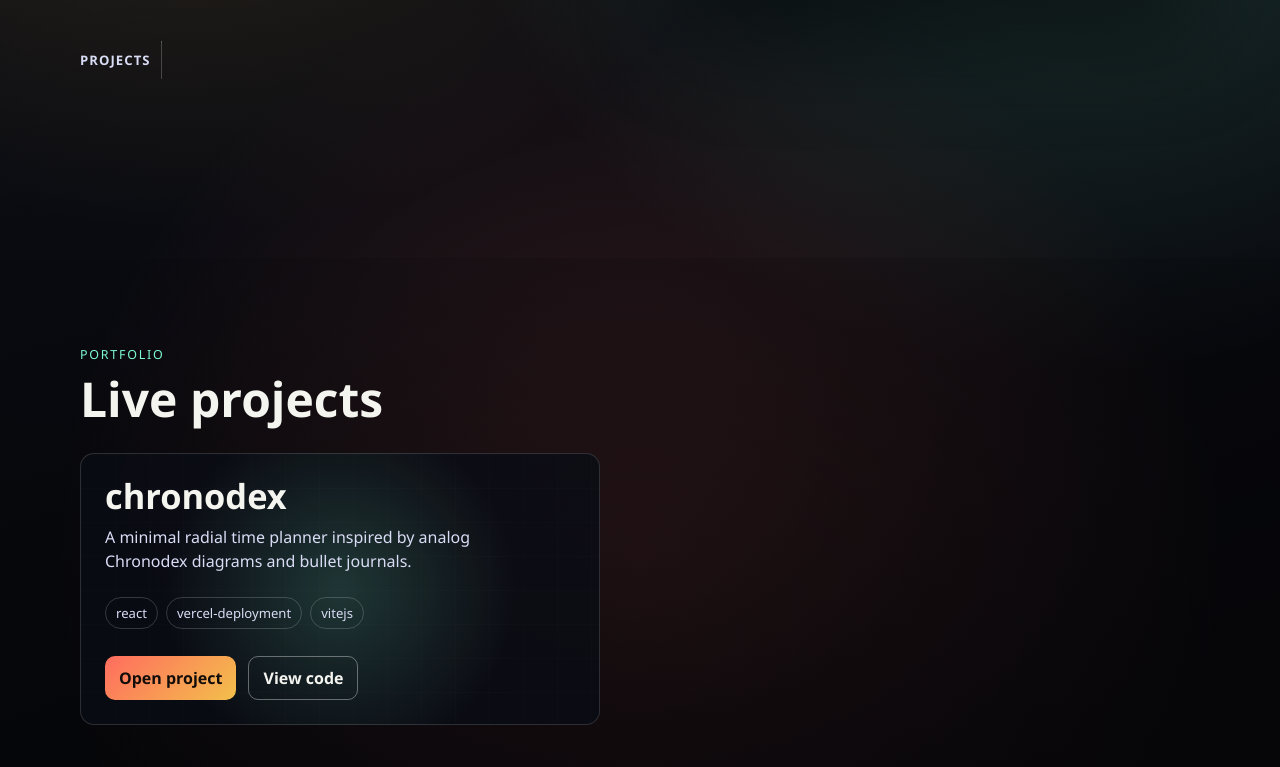
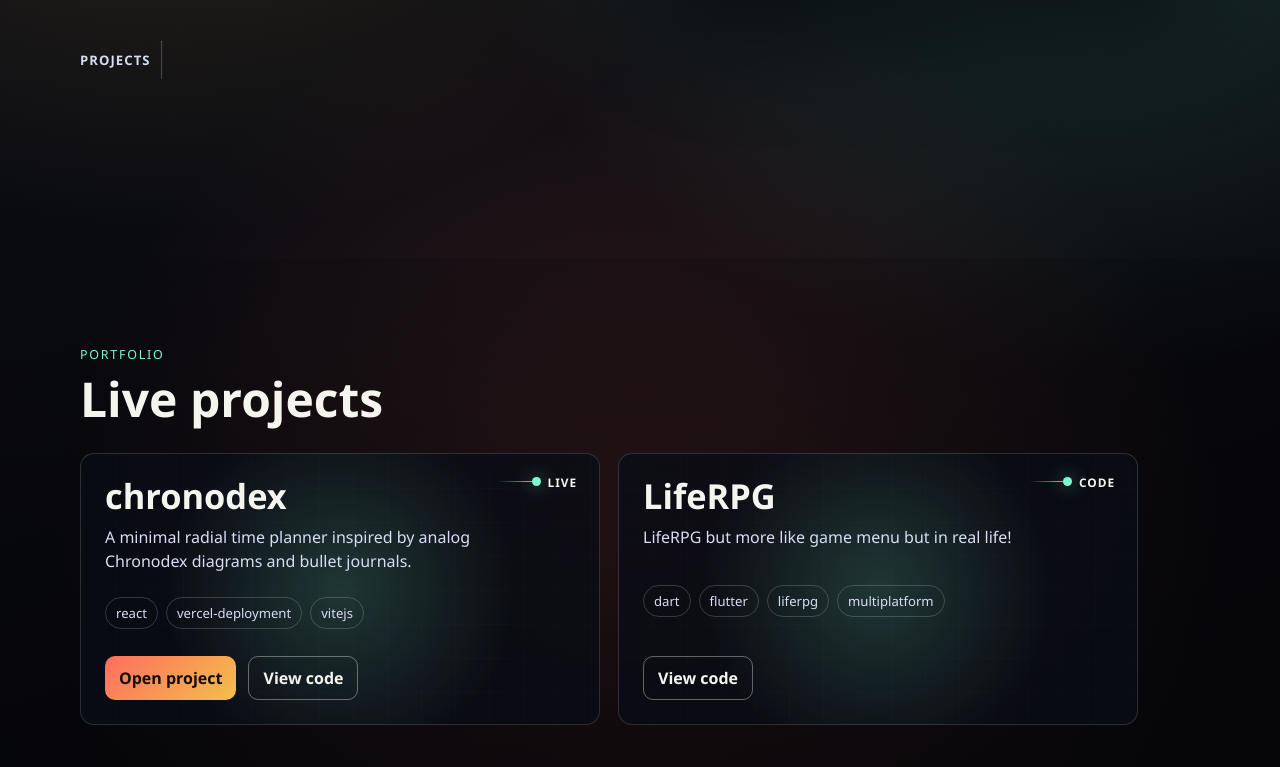
Before and after one commit to CiceroLino/CiceroLino, a React (Vite) app: page / in a window 1280 px wide. Shown: the part 542-1309 px from the top of the page. Built offline with nearby package versions, Linux system fonts and the light colour scheme.

Commit message:
feat(portfolio): add pinned project cards

```diff
--- a/src/components/ProjectsSection.tsx
+++ b/src/components/ProjectsSection.tsx
@@ -6,7 +6,7 @@ type Project = {
   title: string;
   description: string;
   githubUrl: string;
-  liveUrl: string;
+  liveUrl?: string;
   topics?: string[];
 };
 
@@ -16,12 +16,16 @@ const SECTION_COPY = {
   pt: {
     eyebrow: 'Portfólio',
     title: 'Projetos no ar',
+    livePinLabel: 'Live',
+    codePinLabel: 'Code',
     liveLabel: 'Abrir projeto',
     codeLabel: 'Ver código',
   },
   en: {
     eyebrow: 'Portfolio',
     title: 'Live projects',
+    livePinLabel: 'Live',
+    codePinLabel: 'Code',
     liveLabel: 'Open project',
     codeLabel: 'View code',
   },
@@ -52,6 +56,17 @@ export const ProjectsSection = ({ language }: ProjectsSectionProps) => {
           {PROJECTS.map(project => (
             <article className="project-card" key={project.githubUrl} onMouseMove={updatePointer}>
               <div className="project-card-content">
+                <a
+                  href={project.liveUrl ?? project.githubUrl}
+                  target="_blank"
+                  rel="noreferrer"
+                  className="project-pin-link"
+                  aria-label={project.liveUrl ? copy.liveLabel : copy.codeLabel}
+                >
+                  <span className="project-pin-stem" aria-hidden="true" />
+                  <span>{project.liveUrl ? copy.livePinLabel : copy.codePinLabel}</span>
+                </a>
+
                 <div className="project-main">
                   <h3>{project.title}</h3>
                   <p className="project-description">{project.description}</p>
@@ -66,6 +81,7 @@ export const ProjectsSection = ({ language }: ProjectsSectionProps) => {
                 ) : null}
 
                 <div className="project-actions">
+                  {project.liveUrl ? (
                     <a
                       href={project.liveUrl}
                       target="_blank"
@@ -74,6 +90,7 @@ export const ProjectsSection = ({ language }: ProjectsSectionProps) => {
                     >
                       {copy.liveLabel}
                     </a>
+                  ) : null}
                   <a
                     href={project.githubUrl}
                     target="_blank"
--- a/src/config/projects.json
+++ b/src/config/projects.json
@@ -5,5 +5,11 @@
     "githubUrl": "https://github.com/CiceroLino/chronodex",
     "liveUrl": "https://chronodex-planner.vercel.app/",
     "topics": ["react", "vercel-deployment", "vitejs"]
+  },
+  {
+    "title": "LifeRPG",
+    "description": "LifeRPG but more like game menu but in real life!",
+    "githubUrl": "https://github.com/CiceroLino/LifeRPG",
+    "topics": ["dart", "flutter", "liferpg", "multiplatform"]
   }
 ]
--- a/src/index.css
+++ b/src/index.css
@@ -323,7 +323,43 @@ body {
   padding: 24px;
 }
 
+.project-pin-link {
+  position: absolute;
+  top: 20px;
+  right: 22px;
+  display: inline-flex;
+  align-items: center;
+  gap: 8px;
+  color: var(--ink-0);
+  font-size: 0.74rem;
+  font-weight: 700;
+  letter-spacing: 0.08em;
+  text-decoration: none;
+  text-transform: uppercase;
+  transform: translateZ(18px);
+}
+
+.project-pin-stem {
+  position: relative;
+  width: 42px;
+  height: 1px;
+  background: linear-gradient(90deg, transparent, var(--brand-1));
+}
+
+.project-pin-stem::after {
+  position: absolute;
+  top: -4px;
+  right: -1px;
+  width: 9px;
+  height: 9px;
+  border-radius: 999px;
+  background: var(--brand-1);
+  box-shadow: 0 0 18px rgba(125, 249, 207, 0.62);
+  content: '';
+}
+
 .project-card h3 {
+  padding-right: 120px;
   margin: 0;
   font-size: clamp(1.55rem, 3vw, 2.15rem);
   line-height: 1.06;
@@ -363,6 +399,7 @@ body {
 .lang-toggle:focus-visible,
 .hero-scroll-cue:focus-visible,
 .btn:focus-visible,
+.project-pin-link:focus-visible,
 .project-card:focus-within {
   outline: 2px solid var(--brand-1);
   outline-offset: 2px;
@@ -385,6 +422,16 @@ body {
 
   .project-actions {
     flex-direction: column;
+  }
+
+  .project-pin-link {
+    position: static;
+    align-self: flex-start;
+    order: -1;
+  }
+
+  .project-card h3 {
+    padding-right: 0;
   }
 
   .hero-header {
```
Also changed, not shown: 2 other files (tests, documents, lock files or other folders). Lines whose indentation alone changed are shown as unchanged.
